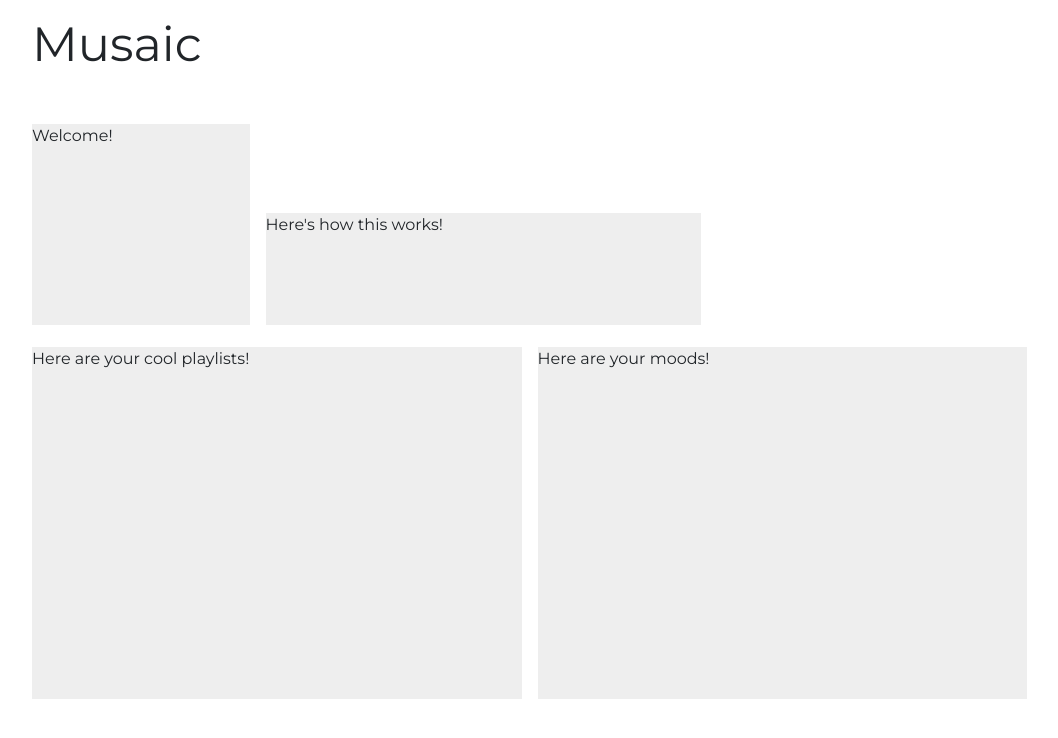
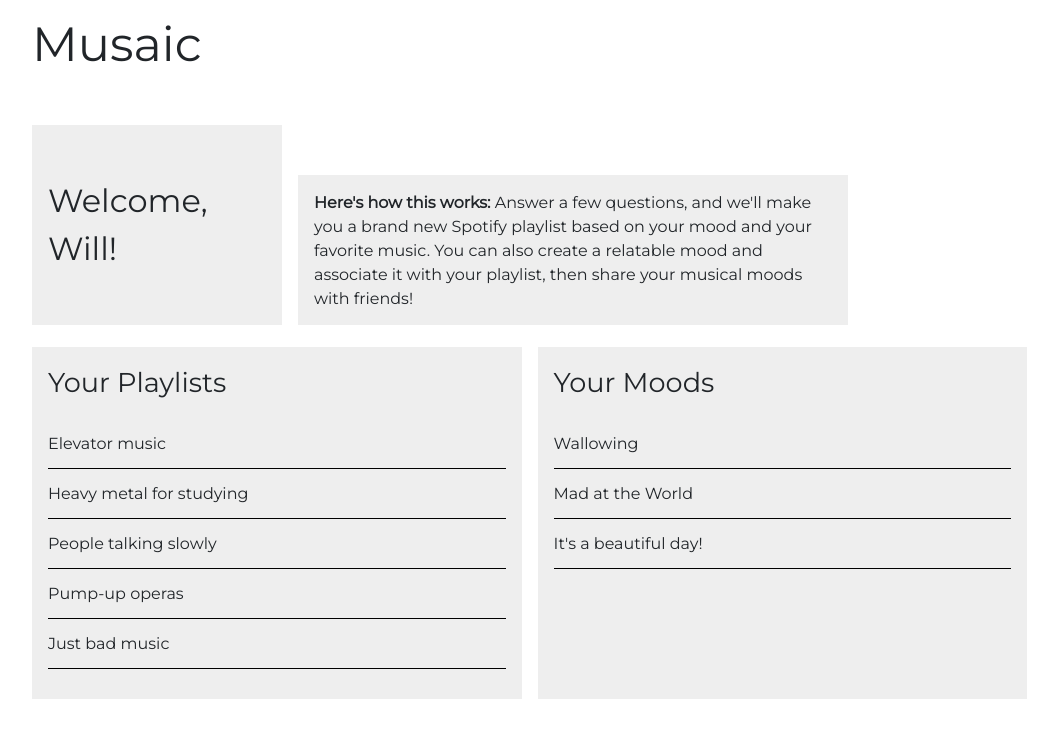
Before and after one commit to cs130-w21/18, a Next.js app: page / in a window 1280 px wide. Shown: the top 738 px of the page, without its empty margins (64-1122 px from the left). Built offline with nearby package versions, Linux system fonts and the light colour scheme.

Commit message:
Improve layout, fill in playlist and moods boxes.

```diff
--- /dev/null
+++ b/components/ListItem.js
@@ -0,0 +1,15 @@
+import React from "react";
+import Link from 'next/link'
+import styles from "../styles/ListItem.module.css";
+
+const ListItem = (props) => {
+  return (<>
+    <Link href={`/${props.type}/${props.id}`}>
+      <div key={props.id} className={styles.item}>
+          <div className={styles.name}>{props.name}</div>
+      </div>
+    </Link>
+  </>);
+};
+
+export default ListItem;
--- a/package.json
+++ b/package.json
@@ -27,5 +27,7 @@
       "prettier --write"
     ]
   },
-  "cacheDirectories": [".next/cache"]
+  "cacheDirectories": [
+    ".next/cache"
+  ]
 }
--- a/pages/index.js
+++ b/pages/index.js
@@ -1,11 +1,37 @@
 import React from "react";
 import Home from "../views/home";
+import ListItem from "../components/ListItem";
 import { fetchHomePageData } from "../lib/fetch";
 
-export default function HomeController() {
+export default function HomeController(props) {
+
+  // Test code
+  const testData = {
+    username: "Will",
+    playlists: [
+      { name: "Elevator music", id: 111111 },
+      { name: "Heavy metal for studying", id: 123456 },
+      { name: "People talking slowly", id: 444444 },
+      { name: "Pump-up operas", id: 654321 },
+      { name: "Just bad music", id: 555555},
+      { name: "Will's Friday Playlist", id: 777777 },
+    ],
+    moods: [
+      { name: "Wallowing", id: 222222 },
+      { name: "Mad at the World", id: 333333 },
+      { name: "It's a beautiful day!", id: 111111 },
+    ]
+  }
+
+  let playlistList = testData.playlists.map(playlist => <ListItem type="playlist" name={playlist.name} id={playlist.id}/>);
+  let moodList = testData.moods.map(mood => <ListItem type="mood" name={mood.name} id={mood.id}/>);;
+
   return (
     <Home
+      username={testData.username}
       questionnaireUrl={'/questionnaire'}
+      playlistList={playlistList}
+      moodList={moodList}
     />
   );
 };
--- a/styles/Home.module.css
+++ b/styles/Home.module.css
@@ -13,7 +13,6 @@
   display: flex;
   flex-wrap: wrap;
   align-items: flex-end;
-  /* background-color: aqua; */
 }
 
 .row_1 {
@@ -26,27 +25,53 @@
 
 .box {
   background-color: #eee;
-  min-width: 150px;
+  padding: 1rem;
 }
 
+/* These sizes are good for computers in full-screen or horizontal tablets. */
+/* TODO: Make sizes for small screens and vertical view using @media */
 .intro_box {
-  height: 90%;
-  width: 20%;
+  height: 200px;
+  width: 250px;
+  margin-right: 1rem;
+  display: flex;
+  align-items: center;
+  text-align: left;
+  font-size: 2rem;
+
+}
+
+.instructions_box {
+  height: 150px;
+  width: 550px;
+}
+
+.bottom_box {
+  height: 100%;
+  min-height: 200px;
+  width: 45%;
+  margin-right: 1rem;
+  display: flex;
+  flex-direction: column;
+}
+
+.playlists_box {
   margin-right: 1rem;
 }
 
-.instructions_box {
-  height: 50%;
-  width: 40%;
+.lower_box_text {
+  font-size: 1.7rem;
+  margin-bottom: 1rem;
+  flex: 0 1 auto;
 }
 
-.playlists_box {
+.list {
+  display: flex;
+  flex-direction: column;
+  width: 100%;
   height: 100%;
-  width: 45%;
-  margin-right: 1rem;
+  flex: 1 1 auto;
+  /* Allow scrolling in case of overflow */
+  overflow-y: auto;
+  min-height: 0px;
 }
-
-.moods_box {
-  height: 100%;
-  width: 45%;
-}
--- /dev/null
+++ b/styles/ListItem.module.css
@@ -0,0 +1,32 @@
+.item {
+  height: 50px;
+  border-bottom: 1px solid black;
+}
+
+.name {
+  transition: color 0.2s ease;
+  text-decoration: none;
+  vertical-align: middle;
+  line-height: 50px;
+}
+
+/* These are to get the underline to go away */
+.name:link {
+  text-decoration: none;
+}
+
+.name:visited {
+  text-decoration: none;
+}
+
+.name:hover {
+  color: #0070f3;
+  text-decoration: none;
+  font-weight: bold;
+}
+
+.name:active {
+  color: #0070f3;
+  text-decoration: none;
+  font-weight: bold;
+}
--- a/styles/globals.css
+++ b/styles/globals.css
@@ -22,3 +22,24 @@ a {
 .page_container {
   height: 100vh;
 }
+
+/* Better-looking scrollbar */
+/* width */
+::-webkit-scrollbar {
+  width: 10px;
+}
+
+/* Track */
+::-webkit-scrollbar-track {
+  background: rgba(0, 0, 0, 0);
+}
+
+/* Handle */
+::-webkit-scrollbar-thumb {
+  background: #888;
+}
+
+/* Handle on hover */
+::-webkit-scrollbar-thumb:hover {
+  background: #555;
+}
--- a/views/home.js
+++ b/views/home.js
@@ -15,18 +15,30 @@ const Home = (props) => {
         <div className={styles.big_flex_container}>
           <div className={`${styles.row} ${styles.row_1}`}>
             <div className={`${styles.intro_box} ${styles.box}`}>
-              Welcome!
+              Welcome, {props.username}!
             </div>
             <div className={`${styles.instructions_box} ${styles.box}`}>
-              Here's how this works!
+              <p><b>Here's how this works:</b> Answer a few questions, and we'll make you a brand new Spotify playlist
+              based on your mood and your favorite music. You can also create a relatable mood and associate it with your playlist,
+              then share your musical moods with friends!</p>
             </div>
           </div>
           <div className={`${styles.row} ${styles.row_2}`}>
-            <div className={`${styles.playlists_box} ${styles.box}`}>
-              Here are your cool playlists!
+            <div className={`${styles.playlists_box} ${styles.box} ${styles.bottom_box}`}>
+              <div className={styles.lower_box_text}>
+                Your Playlists
+              </div>
+              <div className={styles.list}>
+                {props.playlistList}
+              </div>
             </div>
-            <div className={`${styles.moods_box} ${styles.box}`}>
-              Here are your moods!
+            <div className={`${styles.bottom_box} ${styles.box}`}>
+              <div className={styles.lower_box_text}>
+                Your Moods
+              </div>
+              <div className={styles.list}>
+                {props.moodList}
+              </div>
             </div>
           </div>
         </div>
```
Also changed, not shown: styles/example.css (line endings or trailing spaces).
